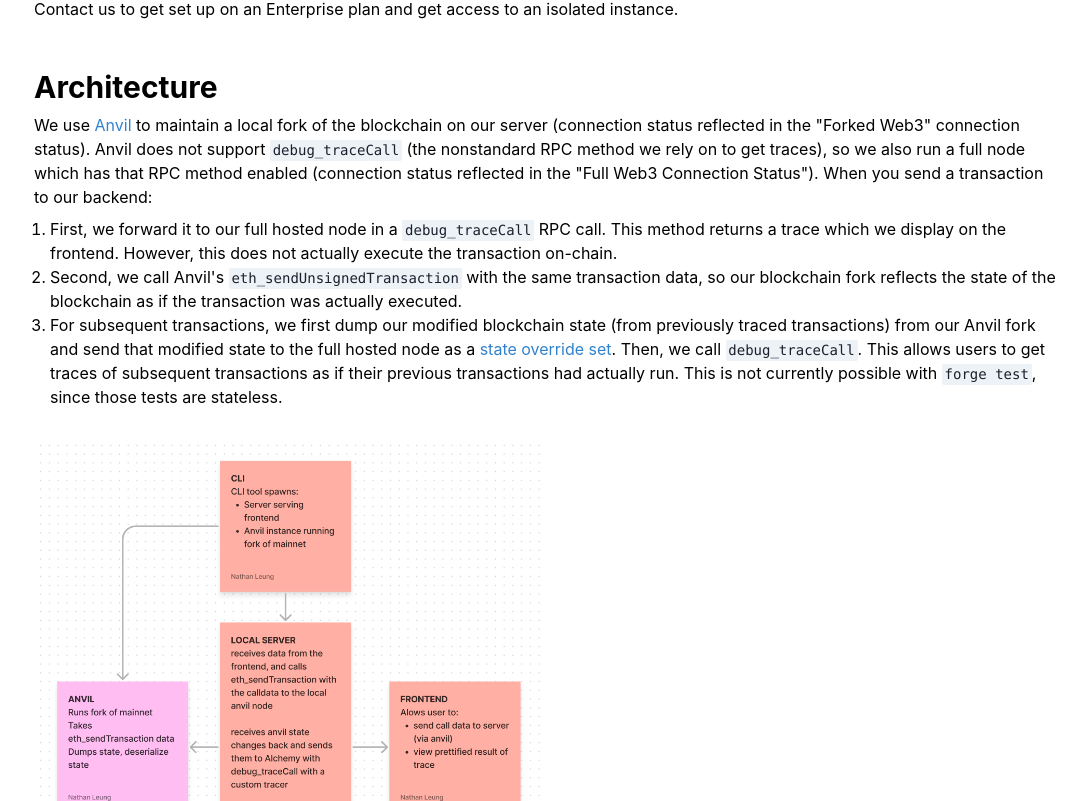
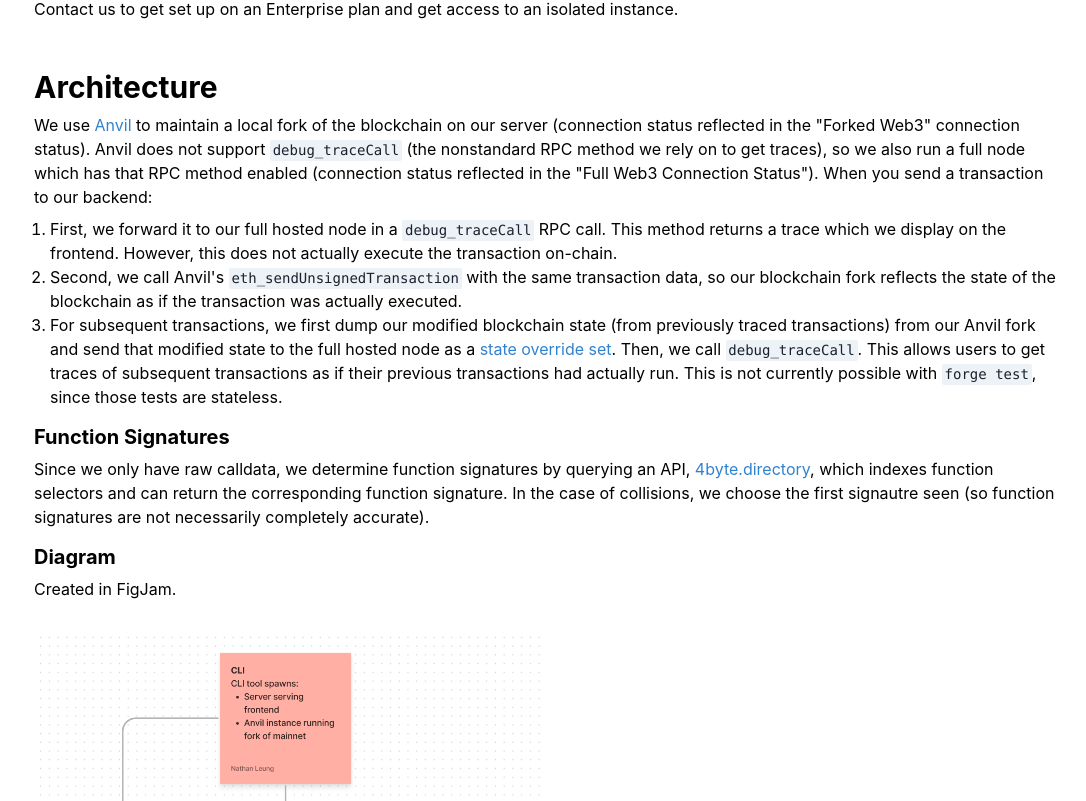
Before and after one commit to nathanhleung/evmtx, a React (Create React App) app in the folder frontend/: page /about in a window 1280 px wide. Shown: the part 441-1242 px from the top of the page, without its empty margins (94-1180 px from the left). Built offline with nearby package versions, Linux system fonts and the light colour scheme; no server answers.

Commit message:
Clean up contract functions ABI

```diff
--- a/frontend/src/components/ContractFuncs.tsx
+++ b/frontend/src/components/ContractFuncs.tsx
@@ -1,25 +1,22 @@
 import axios from "axios";
 import { useEffect, useState } from "react";
-import { isGeneratorFunction } from "util/types";
 import {
   Box,
-  Button,
+  BoxProps,
   FormControl,
   FormLabel,
-  HStack,
-  Heading,
   Input,
   Select,
-  Text,
-  Textarea,
-  VStack,
 } from "@chakra-ui/react";
 
-export type ContractFuncProps = {
+export type ContractFuncProps = BoxProps & {
   addr: string;
 };
 
-export default function ContractFuncts({ addr }: ContractFuncProps) {
+export default function ContractFuncts({
+  addr,
+  ...restProps
+}: ContractFuncProps) {
   const [abi, setAbi] = useState([]);
   const [functions, setFunctions] = useState([]);
   // make call to the get contract abi endpoint
@@ -42,9 +39,9 @@ export default function ContractFuncts({ addr }: ContractFuncProps) {
   }, [abi]);
 
   return (
-    <Box>
+    <Box {...restProps}>
       <FormControl>
-        <FormLabel>Select Function</FormLabel>
+        <FormLabel>Select Contract Function</FormLabel>
         <Select background="white">
           {functions.map((f: any) => (
             <option value={f.name}>{f.name}</option>
--- a/frontend/src/pages/About.tsx
+++ b/frontend/src/pages/About.tsx
@@ -82,6 +82,24 @@ export default function About() {
             <Code>forge test</Code>, since those tests are stateless.
           </ListItem>
         </OrderedList>
+        <Heading size="md" mb={2} mt={4}>
+          Function Signatures
+        </Heading>
+        <Text mb={2}>
+          Since we only have raw calldata, we determine function signatures by
+          querying an API,{" "}
+          <Link href="https://www.4byte.directory/" color="blue.500">
+            4byte.directory
+          </Link>
+          , which indexes function selectors and can return the corresponding
+          function signature. In the case of collisions, we choose the first
+          signautre seen (so function signatures are not necessarily completely
+          accurate).
+        </Text>
+        <Heading size="md" mb={2} mt={4}>
+          Diagram
+        </Heading>
+        <Text mb={2}>Created in FigJam.</Text>
         <Image src="/architecture.png" mt={8} width={["100%", "50%"]} />
       </Box>
     </VStack>
--- a/frontend/src/pages/NewTransaction.tsx
+++ b/frontend/src/pages/NewTransaction.tsx
@@ -9,6 +9,8 @@ import {
   HStack,
   Heading,
   Input,
+  InputGroup,
+  InputRightElement,
   Text,
   Textarea,
   VStack,
@@ -199,12 +201,13 @@ export default function NewTransaction() {
               Build Transaction Data
             </Heading>
             <Text color="gray.500">
-              Manually input hex data, or construct a transaction with a
-              contract ABI
+              Manually input hex data, or construct a transaction from a
+              contract address
             </Text>
             <Box>
               <FormControl mt={4}>
                 <FormLabel>Contract Address</FormLabel>
+                <InputGroup>
                   <Input
                     background="white"
                     color="black"
@@ -213,8 +216,20 @@ export default function NewTransaction() {
                     type="string"
                     placeholder="0x"
                   />
+                  <InputRightElement width="10rem">
+                    <Button
+                      size="sm"
+                      h="1.75rem"
+                      disabled={contractAddr === ""}
+                    >
+                      Import ABI
+                    </Button>
+                  </InputRightElement>
+                </InputGroup>
               </FormControl>
-              {contractAddr !== "" && <ContractFuncs addr={contractAddr} />}
+              {contractAddr !== "" && (
+                <ContractFuncs mt={4} addr={contractAddr} />
+              )}
             </Box>
             <FormControl mt={4}>
               <FormLabel>Transaction Hex Data</FormLabel>
```
Lines whose indentation alone changed are shown as unchanged.
